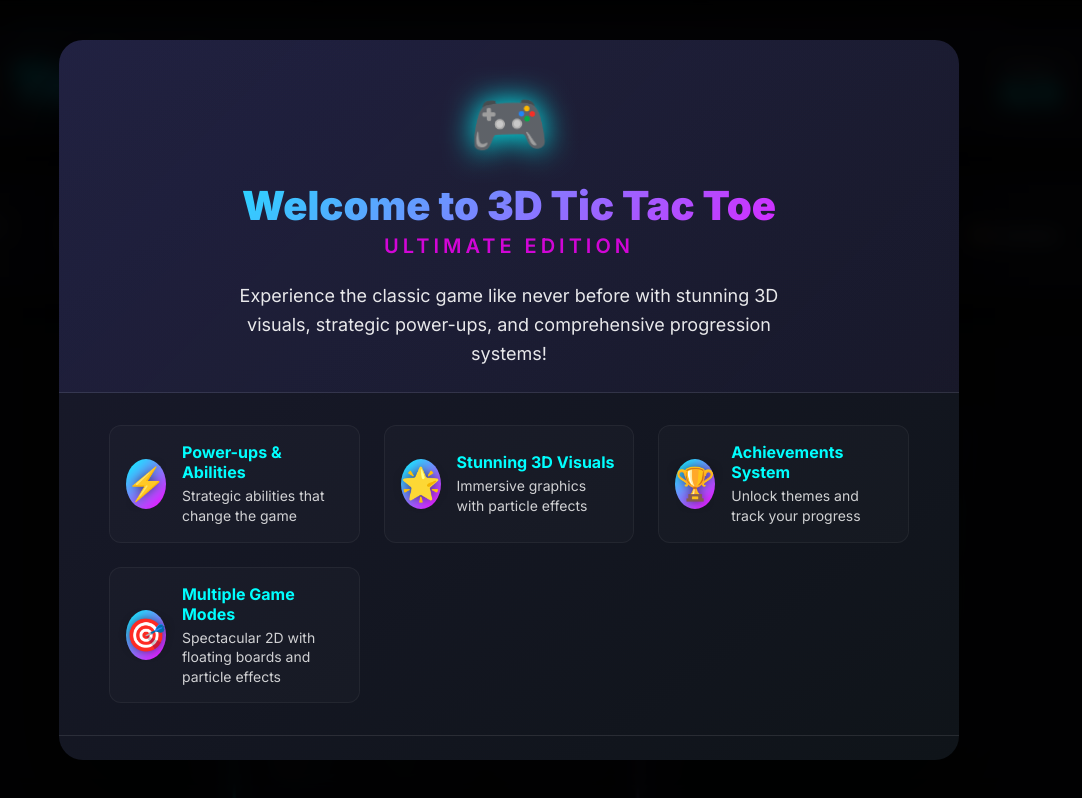
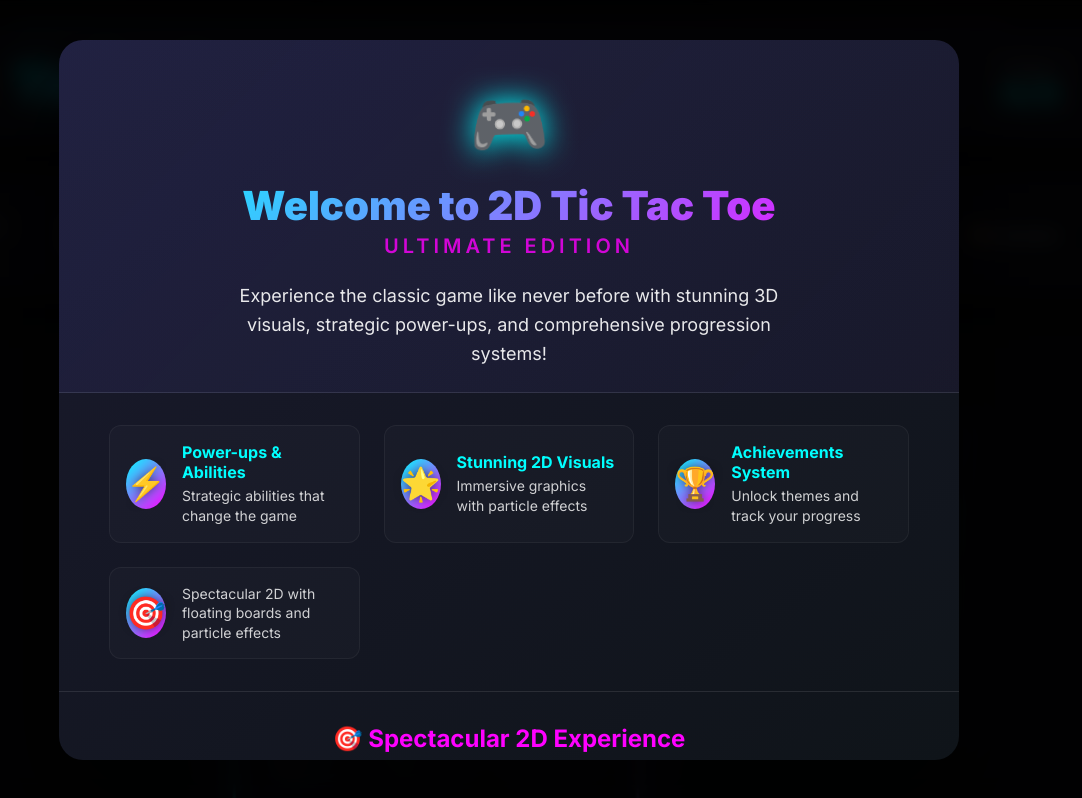
Before and after one commit to J-JMN/TicTacToe, a Next.js app: page / in a window 1280 px wide. Shown: the whole page, without its empty margins (131-1213 px from the left). Built offline with nearby package versions, Linux system fonts and the light colour scheme.

Commit message:
few changes on 2D

```diff
--- a/src/components/WelcomeModal.jsx
+++ b/src/components/WelcomeModal.jsx
@@ -64,7 +64,7 @@
         <div className="welcome-modal-content">
           <div className="welcome-hero">
             <div className="hero-icon">🎮</div>
-            <h1>Welcome to 3D Tic Tac Toe</h1>
+            <h1>Welcome to 2D Tic Tac Toe</h1>
             <h2>Ultimate Edition</h2>
             <p className="hero-description">
               Experience the classic game like never before with stunning 3D visuals,
@@ -85,7 +85,7 @@
               <div className="feature-item">
                 <div className="feature-icon">🌟</div>
                 <div className="feature-text">
-                  <strong>Stunning 3D Visuals</strong>
+                  <strong>Stunning 2D Visuals</strong>
                   <p>Immersive graphics with particle effects</p>
                 </div>
               </div>
@@ -101,7 +101,6 @@
               <div className="feature-item">
                 <div className="feature-icon">🎯</div>
                 <div className="feature-text">
-                  <strong>Multiple Game Modes</strong>
                   <p>Spectacular 2D with floating boards and particle effects</p>
                 </div>
               </div>
```
